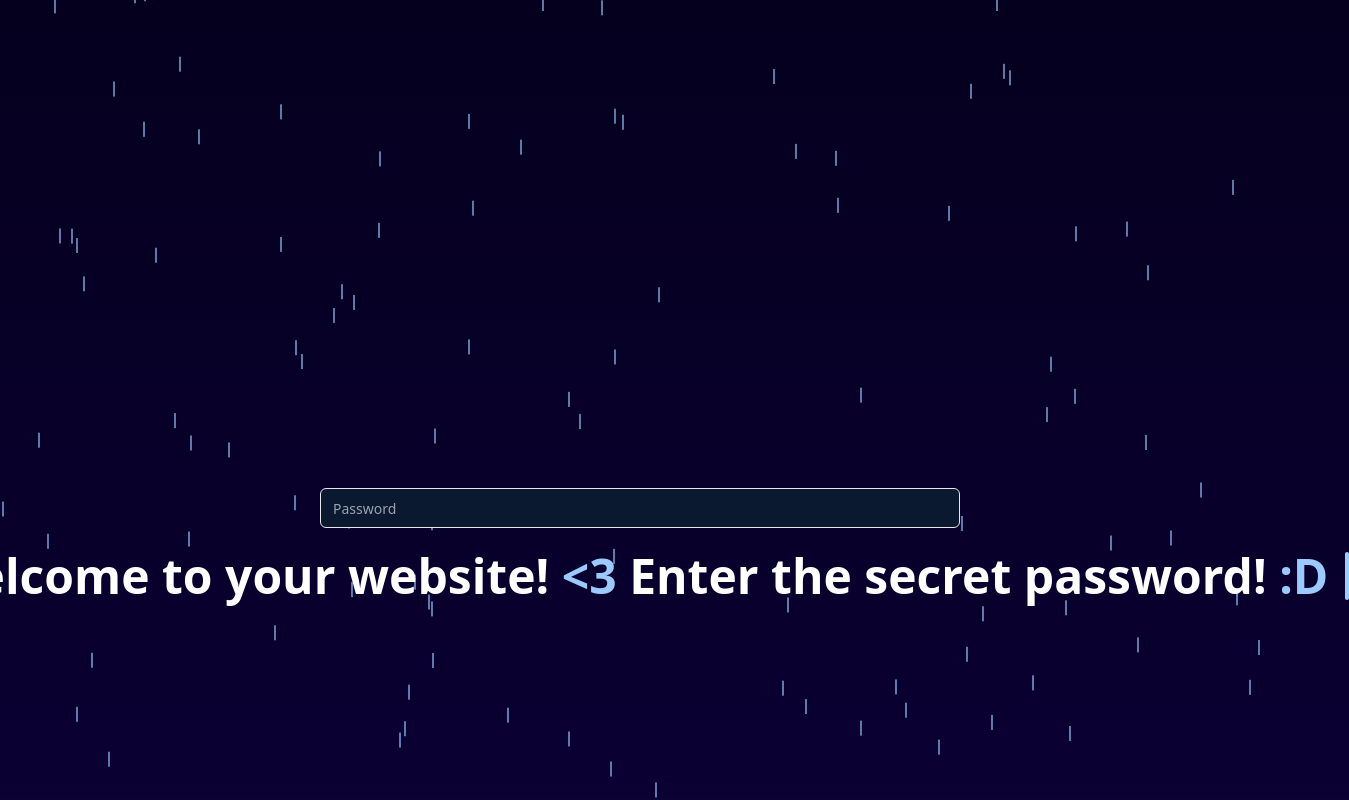
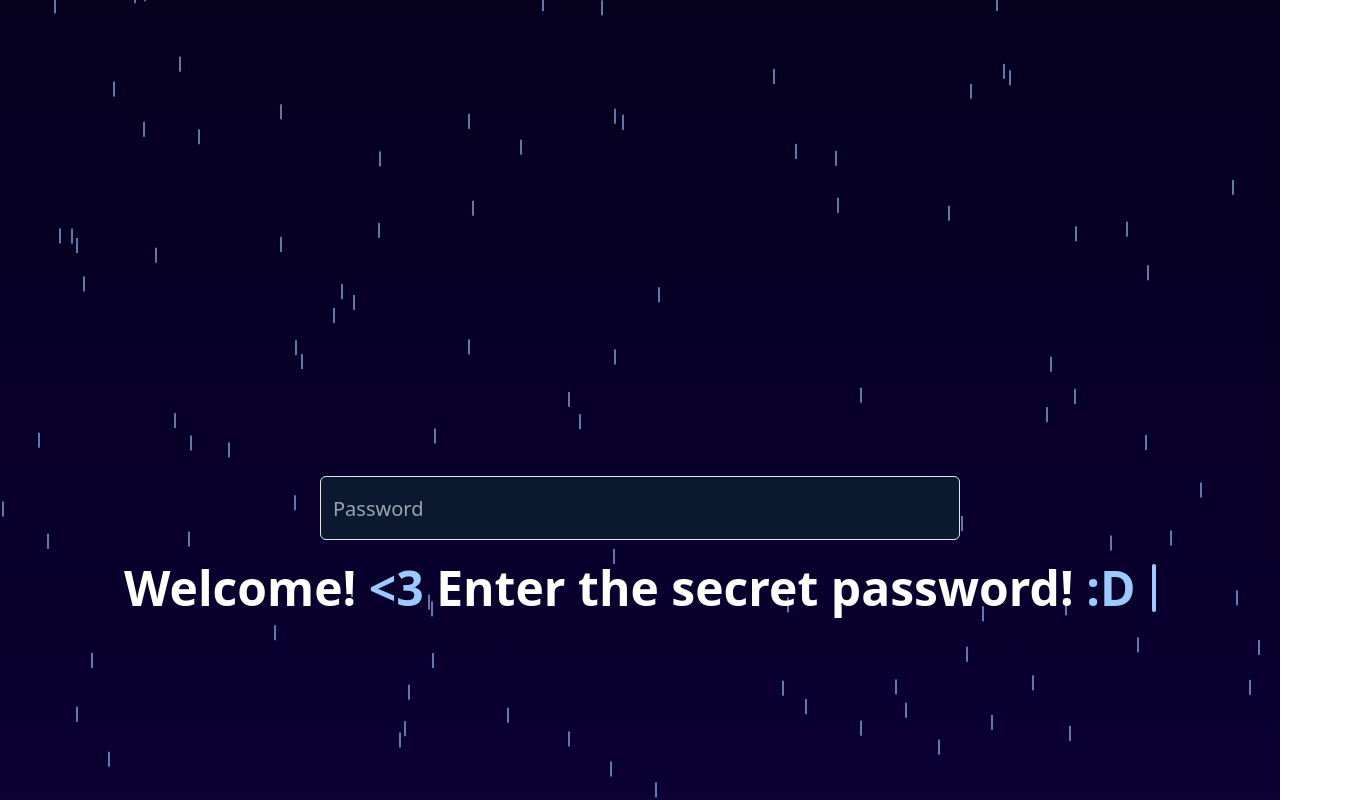
Before and after one commit to nsnod/sarahs-website, a Next.js app: page / in a window 1280 px wide. Shown: the top 800 px of the page, 1349 px wide, since content can reach past the window. Built offline with nearby package versions, Linux system fonts and the light colour scheme.

Commit message:
more login pages

```diff
--- a/components/ui/input.tsx
+++ b/components/ui/input.tsx
@@ -1,10 +1,7 @@
 import * as React from "react"
-
 import { cn } from "../../utils/cn";
 
-
-export interface InputProps
-  extends React.InputHTMLAttributes<HTMLInputElement> {}
+export interface InputProps extends React.InputHTMLAttributes<HTMLInputElement> {}
 
 const Input = React.forwardRef<HTMLInputElement, InputProps>(
   ({ className, type, ...props }, ref) => {
@@ -12,11 +9,11 @@ export interface InputProps
       <input
         type={type}
         className={cn(
-            "flex h-10 w-2/4 rounded-md border border-input bg-[#0A192F] px-3 py-2 text-sm ring-offset-background file:border-0 file:bg-transparent file:text-sm file:font-medium focus-visible:outline-none focus-visible:ring-2 focus-visible:ring-[#576C97] focus-visible:ring-offset-2 disabled:cursor-not-allowed disabled:opacity-50",
+          "flex items-center w-2/4 rounded-md border border-input bg-[#0A192F] px-3 py-1 text-lg ring-offset-background file:border-0 file:bg-transparent file:text-lg file:font-medium focus-visible:outline-none focus-visible:ring-2 focus-visible:ring-[#576C97] focus-visible:ring-offset-2 disabled:cursor-not-allowed disabled:opacity-50",
           className
         )}
         ref={ref}
-          style={{ color: '#CCD6F6', caretColor: '#8892B0' }}  // Text and caret colors
+        style={{ color: '#CCD6F6', caretColor: '#8892B0', height: '4rem', fontSize: '20px' }}  // Directly set the height
         placeholder="Password"
         {...props}
       />
--- a/pages/index.tsx
+++ b/pages/index.tsx
@@ -8,16 +8,7 @@ import RainAnimation from '../components/ui/RainAnimation';
 export default function LoginPage() {
   const words = [
     {
-      text: "Welcome",
-    },
-    {
-      text: "to",
-    },
-    {
-      text: "your",
-    },
-    {
-      text: "website!",
+      text: "Welcome!",
     },
     {
       text: "<3",
```
Also changed, not shown: images/gifs/totoro_sleeping.gif, images/gifs/walking_dusts.gif (added). Lines whose indentation alone changed are shown as unchanged.
